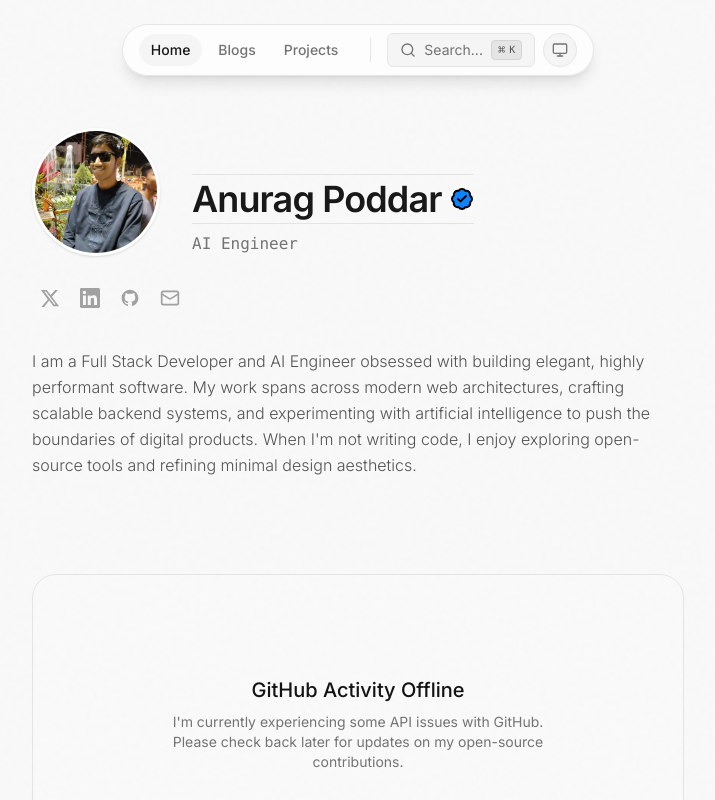
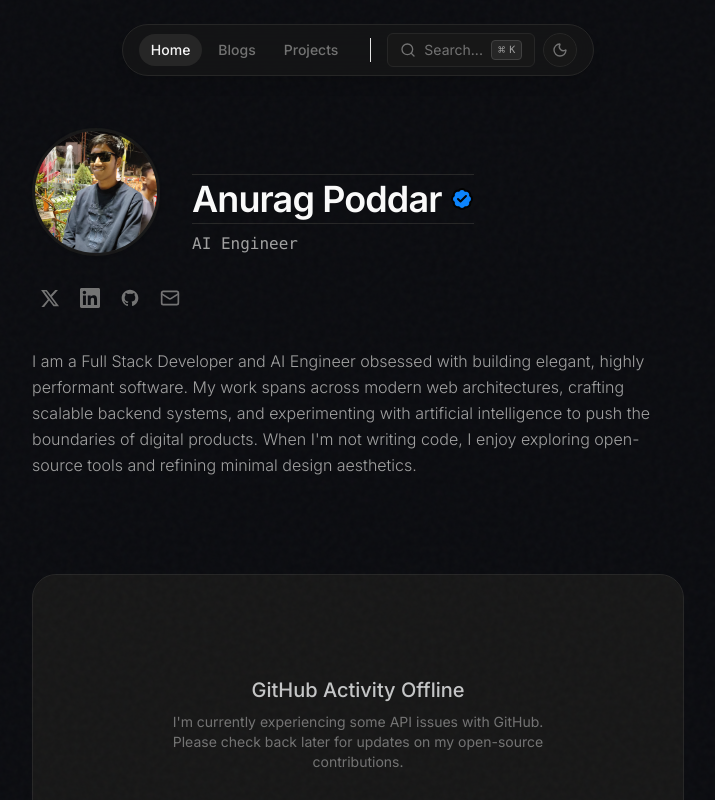
Before and after one commit to aunrxg/aunrxg.live, a Next.js app: page / in a window 1280 px wide. Shown: the top 800 px of the page, without its empty margins (282-997 px from the left). Built offline with nearby package versions, Linux system fonts and the light colour scheme; a web font is replaced by a local one.

Commit message:
fix: remove system default theme option

```diff
--- a/src/components/CommandMenu.tsx
+++ b/src/components/CommandMenu.tsx
@@ -143,13 +143,6 @@ export function CommandMenu({ items }: { items: SearchItem[] }) {
                       <Moon className="w-4 h-4" />
                       Dark Mode
                     </Command.Item>
-                    <Command.Item
-                      onSelect={() => runCommand(() => setTheme("system"))}
-                      className="flex items-center gap-3 px-3 py-3 text-sm text-neutral-700 dark:text-neutral-300 rounded-lg cursor-pointer aria-selected:bg-neutral-100 dark:aria-selected:bg-neutral-800 aria-selected:text-neutral-900 dark:aria-selected:text-neutral-100 transition-colors"
-                    >
-                      <Monitor className="w-4 h-4" />
-                      System Mode
-                    </Command.Item>
                   </Command.Group>
                 </Command.List>
               </Command>
--- a/src/components/Navbar.tsx
+++ b/src/components/Navbar.tsx
@@ -24,9 +24,7 @@ export default function Navbar({ searchItems }: { searchItems: any[] }) {
   }, []);
 
   const toggleTheme = () => {
-    if (theme === "light") setTheme("dark");
-    else if (theme === "dark") setTheme("system");
-    else setTheme("light");
+    setTheme(theme === "light" ? "dark" : "light");
   };
 
   if (!mounted) return null;
@@ -69,10 +67,8 @@ export default function Navbar({ searchItems }: { searchItems: any[] }) {
           >
             {theme === "light" ? (
               <Sun className="w-4 h-4" />
-            ) : theme === "dark" ? (
+            ) : (
               <Moon className="w-4 h-4" />
-            ) : (
-              <Monitor className="w-4 h-4" />
             )}
           </button>
         </div>
--- a/src/components/ThemeProvider.tsx
+++ b/src/components/ThemeProvider.tsx
@@ -2,7 +2,7 @@
 
 import { createContext, useContext, useEffect, useState } from "react";
 
-type Theme = "dark" | "light" | "system";
+type Theme = "dark" | "light";
 
 interface ThemeContextType {
   theme: Theme;
@@ -12,27 +12,21 @@ interface ThemeContextType {
 const ThemeContext = createContext<ThemeContextType | undefined>(undefined);
 
 export function ThemeProvider({ children }: { children: React.ReactNode }) {
-  const [theme, setTheme] = useState<Theme>("system");
+  const [theme, setTheme] = useState<Theme>("dark");
 
   useEffect(() => {
     const savedTheme = localStorage.getItem("theme") as Theme | null;
     if (savedTheme) {
       setTheme(savedTheme);
+    } else {
+      // Default to dark
+      setTheme("dark");
     }
   }, []);
 
   useEffect(() => {
     const root = window.document.documentElement;
     root.classList.remove("light", "dark");
-
-    if (theme === "system") {
-      const systemTheme = window.matchMedia("(prefers-color-scheme: dark)").matches
-        ? "dark"
-        : "light";
-      root.classList.add(systemTheme);
-      return;
-    }
-
     root.classList.add(theme);
     localStorage.setItem("theme", theme);
   }, [theme]);
```
